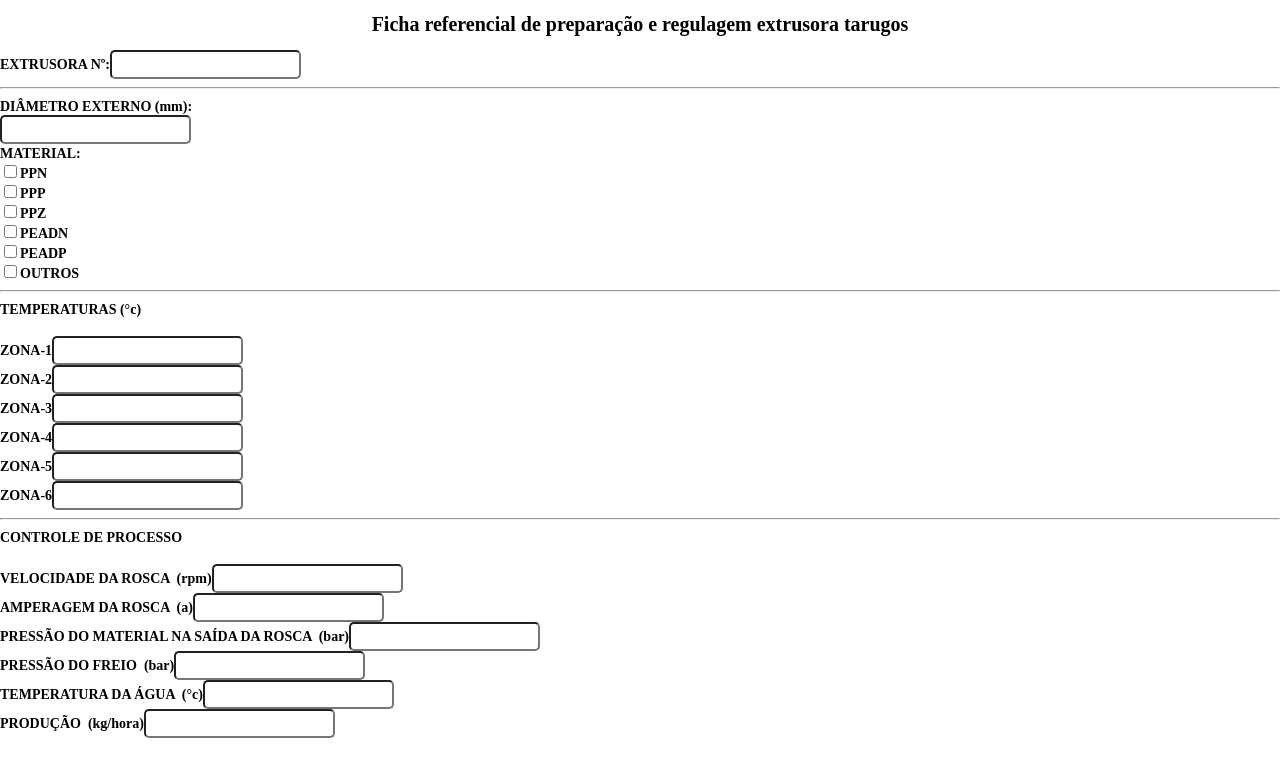
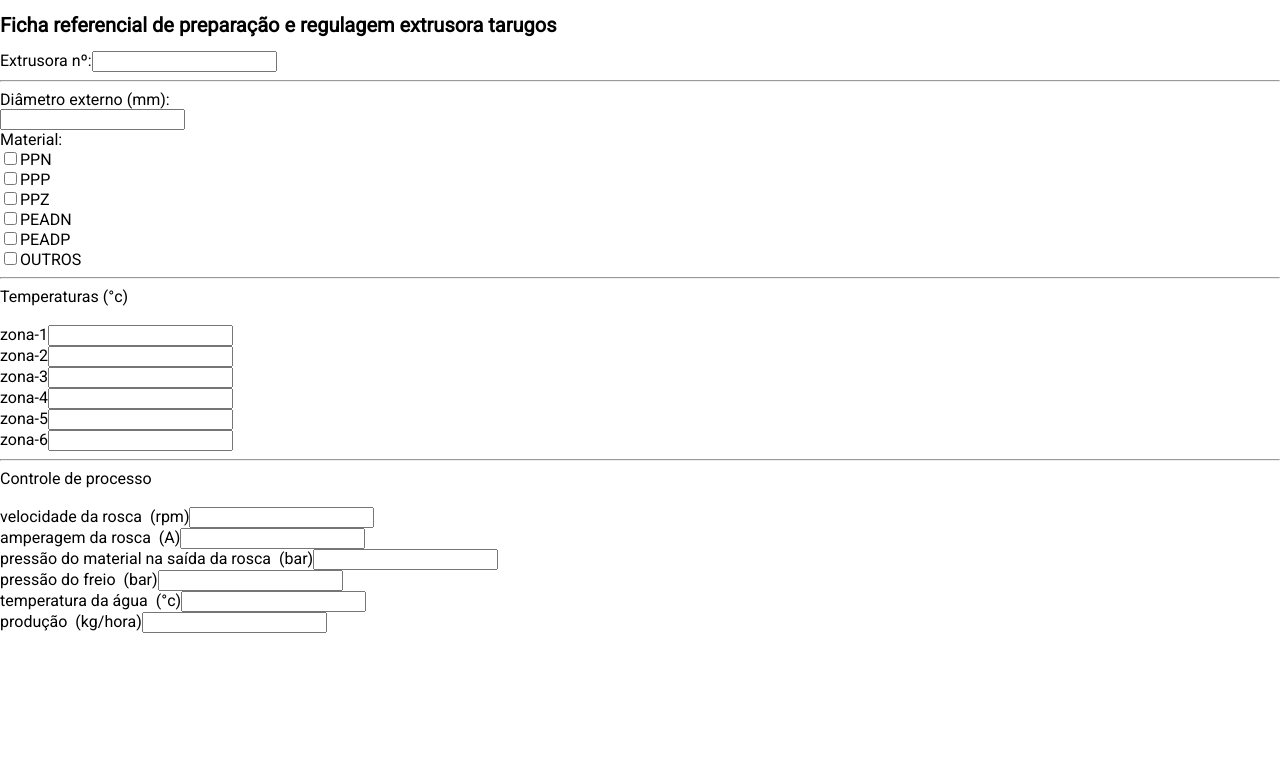
Before and after one commit to washington299/configuracao_maquinas, a Next.js app: page / in a window 1280 px wide. Shown: the top 776 px of the page. Built offline with nearby package versions, Linux system fonts and the light colour scheme.

Commit message:
feat: add globalStyles

```diff
--- a/src/pages/_app.js
+++ b/src/pages/_app.js
@@ -1,7 +1,12 @@
-import '../styles/globals.css'
+import GlobalStyles from '../styles/globalStyles';
 
 function MyApp({ Component, pageProps }) {
-  return <Component {...pageProps} />
+  return (
+    <>
+      <GlobalStyles />
+      <Component {...pageProps} />
+    </>
+  );
 }
 
 export default MyApp
```
